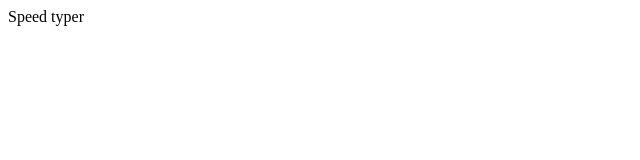
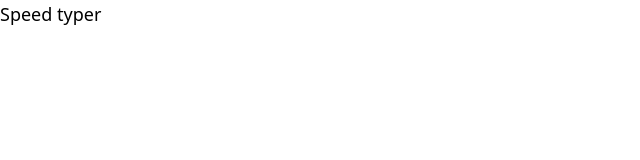
Before and after one commit to Enszyk/speed-typer, a Vue app: page / in a window 1280 px wide. Shown: the top 160 px of the page, without its empty margins (0-640 px from the left). Built offline with nearby package versions, Linux system fonts and the light colour scheme.

Commit message:
Add tailwind.css to the project

```diff
--- a/package.json
+++ b/package.json
@@ -9,7 +9,11 @@
     "lint": "vue-cli-service lint"
   },
   "dependencies": {
+    "@tailwindcss/postcss7-compat": "^2.0.2",
+    "autoprefixer": "^9",
     "core-js": "^3.6.5",
+    "postcss": "^7",
+    "tailwindcss": "npm:@tailwindcss/postcss7-compat@^2.0.2",
     "vue": "^3.0.0"
   },
   "devDependencies": {
@@ -27,6 +31,7 @@
     "eslint": "^6.7.2",
     "eslint-plugin-vue": "^7.0.0",
     "typescript": "~4.1.5",
+    "vue-cli-plugin-tailwind": "~2.0.6",
     "vue-jest": "^5.0.0-0"
   }
 }
--- /dev/null
+++ b/postcss.config.js
@@ -0,0 +1,6 @@
+module.exports = {
+  plugins: {
+    tailwindcss: {},
+    autoprefixer: {}
+  }
+}
--- a/src/App.vue
+++ b/src/App.vue
@@ -1,5 +1,5 @@
 <template>
-  <div>
+  <div class="text-lg">
     Speed typer
   </div>
 </template>
--- /dev/null
+++ b/src/assets/tailwind.css
@@ -0,0 +1,5 @@
+@tailwind base;
+
+@tailwind components;
+
+@tailwind utilities;
--- a/src/main.ts
+++ b/src/main.ts
@@ -1,4 +1,5 @@
 import { createApp } from 'vue'
 import App from './App.vue'
+import './assets/tailwind.css'
 
 createApp(App).mount('#app')
--- /dev/null
+++ b/tailwind.config.js
@@ -0,0 +1,11 @@
+module.exports = {
+  purge: { content: ['./public/**/*.html', './src/**/*.vue'] },
+  darkMode: false, // or 'media' or 'class'
+  theme: {
+    extend: {},
+  },
+  variants: {
+    extend: {},
+  },
+  plugins: [],
+}
```
Also changed, not shown: 1 other file (tests, documents, lock files or other folders).
